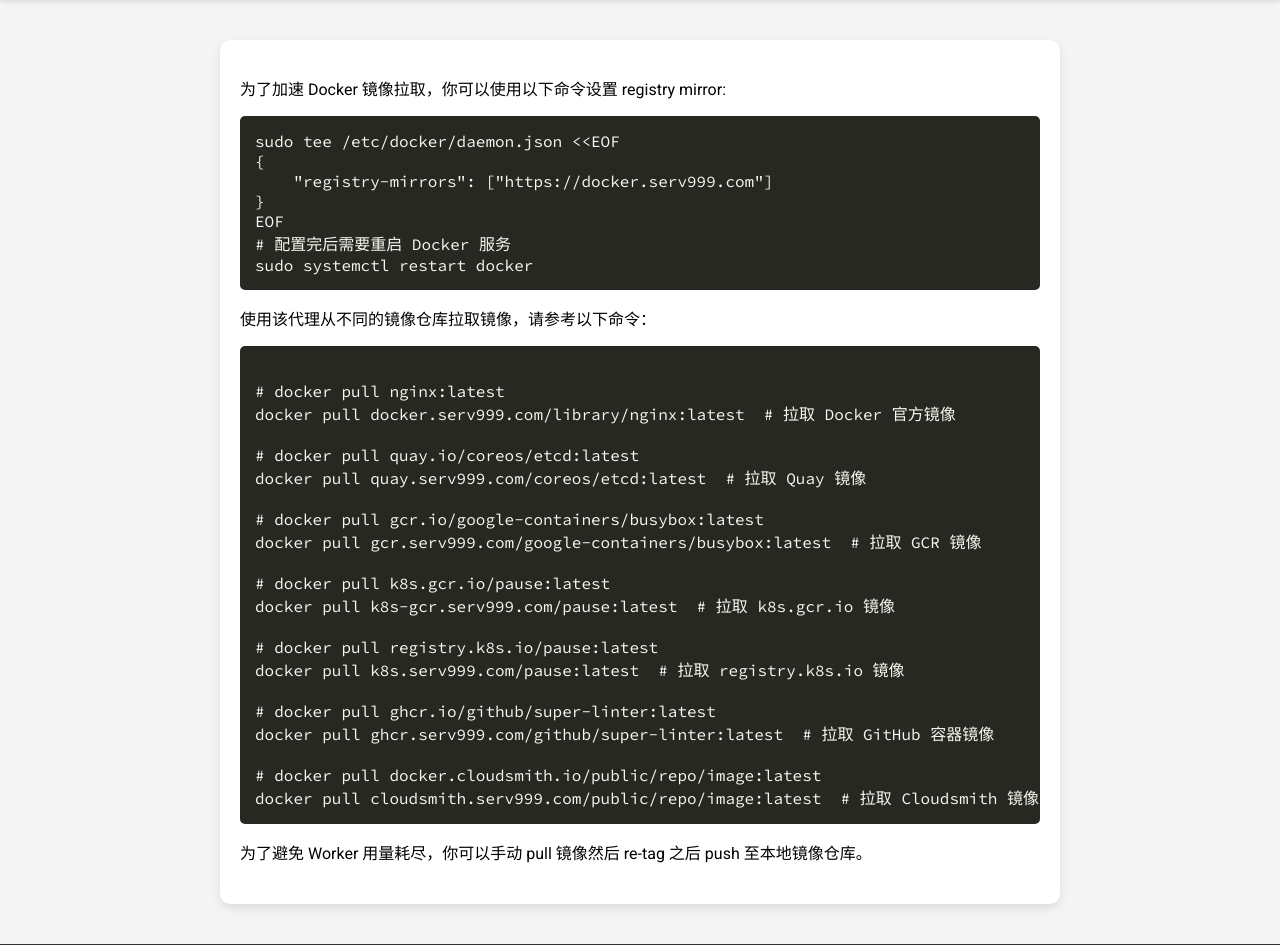
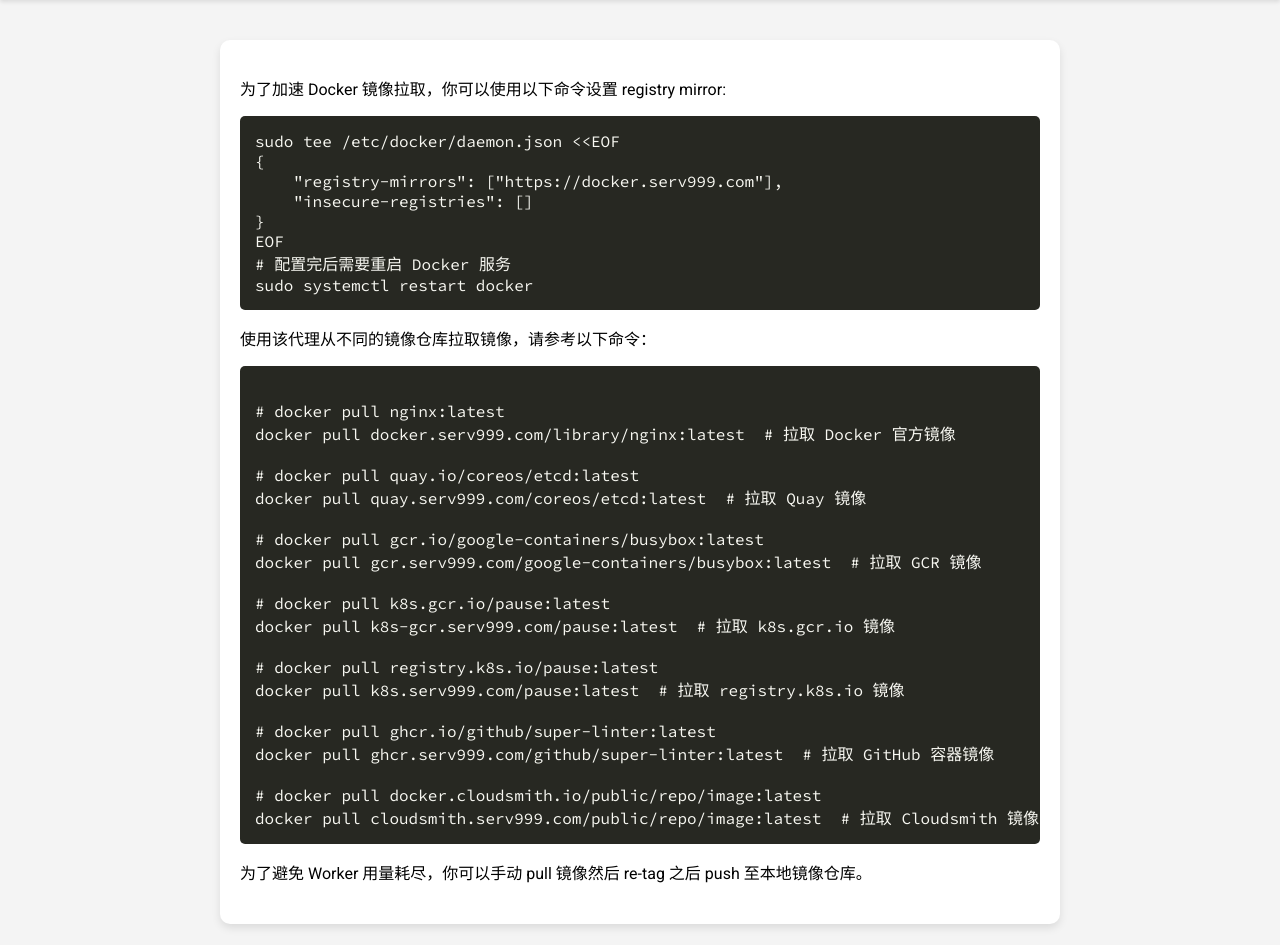
Before and after one commit to izerui/docker-proxy, a FastAPI app: page / in a window 1280 px wide. Shown: the part 129-1074 px from the top of the page. Run offline with FastAPI, Linux system fonts and the light colour scheme.

Commit message:
真有人干

```diff
--- a/templates/help.html
+++ b/templates/help.html
@@ -89,7 +89,8 @@
         <p>为了加速 Docker 镜像拉取，你可以使用以下命令设置 registry mirror:</p>
         <pre><code id="registry-config">sudo tee /etc/docker/daemon.json &lt;&lt;EOF
 {
-    "registry-mirrors": ["https://docker.{{my_domain}}"]
+    "registry-mirrors": ["https://docker.{{my_domain}}"],
+    "insecure-registries": []
 }
 EOF
 # 配置完后需要重启 Docker 服务
```
